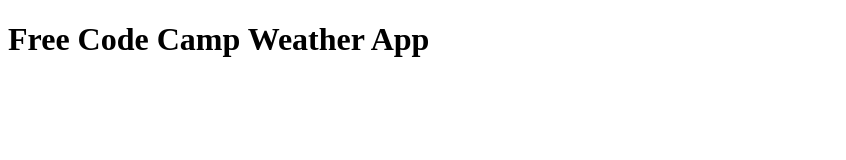
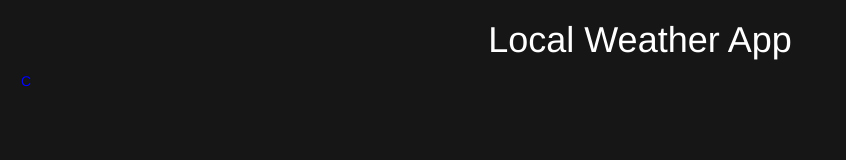
Before and after one commit to IoannisYannou/FreeCodeCampProjects, a plain HTML site: page LocalWeather/index.html in a window 1280 px wide. Shown: the whole page, without its empty margins (0-846 px from the left). Drawn offline with nearby package versions, Linux system fonts and the light colour scheme.

Commit message:
Wrote basic architecture

```diff
--- a/LocalWeather/index.html
+++ b/LocalWeather/index.html
@@ -1,8 +1,21 @@
 <!DOCTYPE html>
 <html>
 	<head>
+		<script src="https://ajax.googleapis.com/ajax/libs/jquery/3.1.1/jquery.min.js"></script>
+    	<link rel="stylesheet" href="https://maxcdn.bootstrapcdn.com/bootstrap/3.3.7/css/bootstrap.min.css">
+		<meta charset="utf-8">
+		<title> Local Weather App </title>
+		<link rel="stylesheet" type="text/css" href="style.css" media="screen">
+		<script type="text/javascript" src="script.js"></script>
 	</head>
 	<body>
-		<h1> Free Code Camp Weather App </h1>
+		<div class="container-fluid">
+			<h1> Local Weather App </h1>
+			<div class="current-location"></div>
+			<div class="temperature">
+				<p><!-- The temperature will go in here --> </p>
+				<button id="temperature-setting" onclick='change()'> C </button>
+			</div>
+		</div>
 	</body>
 </html>
--- a/LocalWeather/script.js
+++ b/LocalWeather/script.js
@@ -0,0 +1,3 @@
+function change() {
+
+}
--- a/LocalWeather/style.css
+++ b/LocalWeather/style.css
@@ -0,0 +1,25 @@
+body {
+	background-color: #161616;
+}
+
+h1 {
+	color: white;
+	text-align: center;
+	position: relative;
+	margin-left: auto;
+	margin-right: auto;
+}
+
+ button {
+ 	background-color: transparent;
+    background-repeat:no-repeat;
+    border: none;
+    cursor:pointer;
+    overflow: hidden;
+    outline:none;
+    color: blue;
+    position: relative;
+    margin-right: auto;
+    margin-left: auto;
+    text-align: center;
+ }
```
